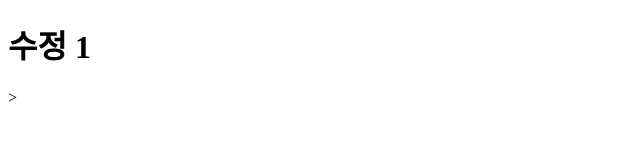
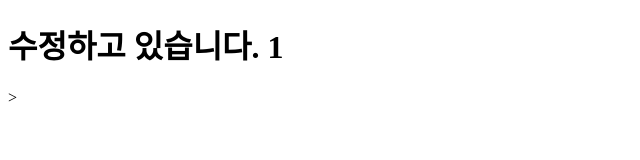
Before and after one commit to seoseung-wan/program, a plain HTML site: page index.html in a window 1280 px wide. Shown: the whole page, without its empty margins (0-640 px from the left). Drawn offline with Linux system fonts and the light colour scheme.

Commit message:
수정 1

```diff
--- a/index.html
+++ b/index.html
@@ -10,7 +10,7 @@
 
 <body>
 
-<h1>수정 1</h1>>
+<h1>수정하고 있습니다. 1</h1>>
 
 </main>
 </html>
```
